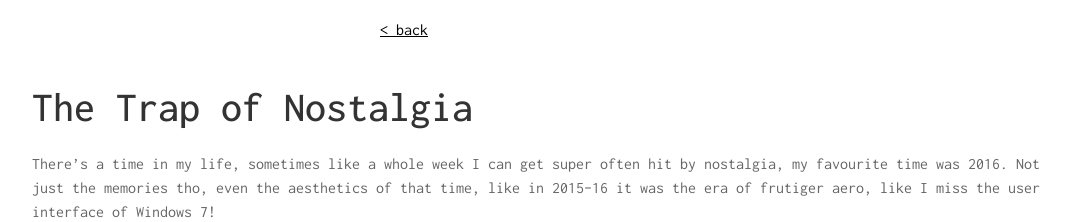
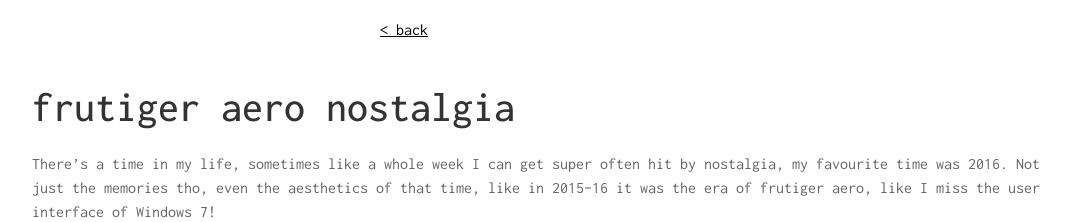
Before and after one commit to sssain/blog, an Eleventy site: page post/ton.md in a window 1280 px wide. Shown: the part 232-454 px from the top of the page, without its empty margins (96-1166 px from the left). Built offline with nearby package versions, Linux system fonts and the light colour scheme; Eleventy itself is replaced by a stand-in of ours; files that its build step writes are made by us from their sources; files whose address does not match are found by name.

Commit message:
Update post/ton.md (via Pages CMS)

```diff
--- a/post/ton.md
+++ b/post/ton.md
@@ -1,9 +1,9 @@
 ---
 published: true
 date: 2025-08-31
-title: the trap of nostalgia
+title: frutiger aero nostalgia
 ---
-# The Trap of Nostalgia
+# frutiger aero nostalgia
 
 There’s a time in my life, sometimes like a whole week I can get super often hit by nostalgia, my favourite time was 2016. Not just the memories tho, even the aesthetics of that time, like in 2015–16 it was the era of frutiger aero, like I miss the user interface of Windows 7!
 
```
